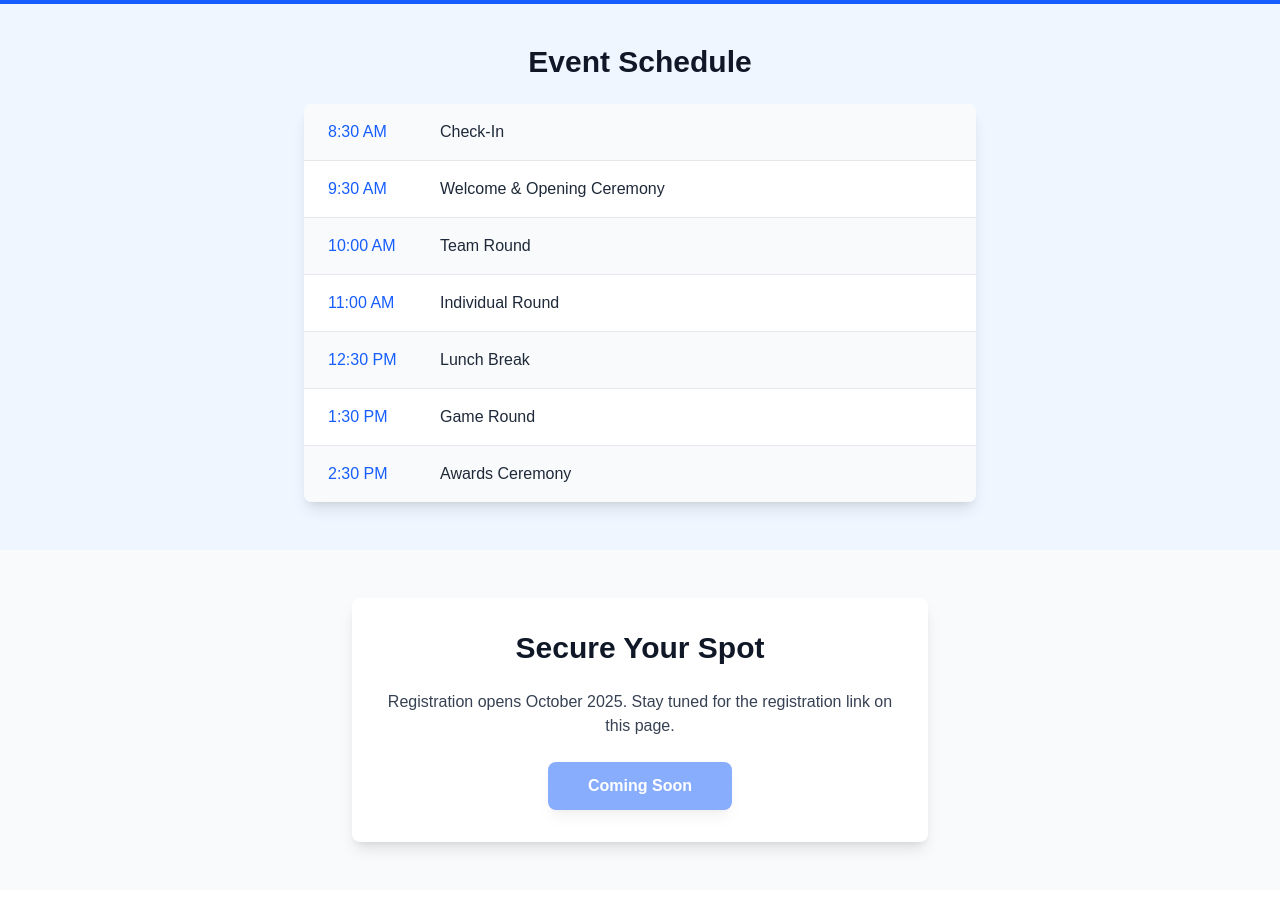
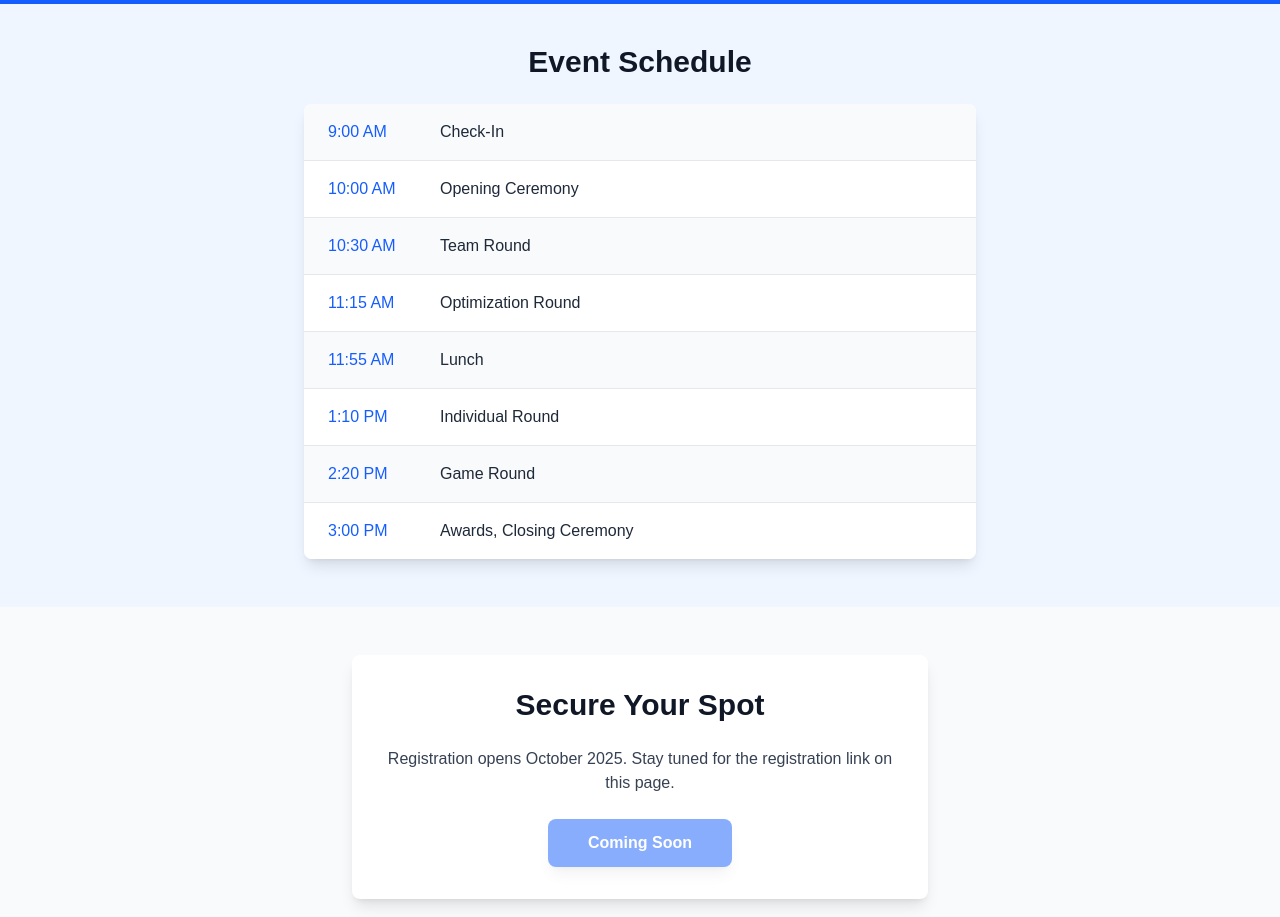
Before and after one commit to mkornilov07/uvamt-website, a Next.js app in the folder uvamt-website/: page / in a window 1280 px wide. Shown: the part 2220-3137 px from the top of the page. Built offline with nearby package versions, Linux system fonts and the light colour scheme.

Commit message:
schedule fix

```diff
--- a/uvamt-website/data/schedule.ts
+++ b/uvamt-website/data/schedule.ts
@@ -4,11 +4,12 @@ export interface ScheduleItem {
 }
 
 export const schedule: ScheduleItem[] = [
-    { time: "8:30 AM", activity: "Check-In" },
-    { time: "9:30 AM", activity: "Welcome & Opening Ceremony" },
-    { time: "10:00 AM", activity: "Team Round" },
-    { time: "11:00 AM", activity: "Individual Round" },
-    { time: "12:30 PM", activity: "Lunch Break" },
-    { time: "1:30 PM", activity: "Game Round" },
-    { time: "2:30 PM", activity: "Awards Ceremony" },
+    { time: "9:00 AM", activity: "Check-In" },
+    { time: "10:00 AM", activity: "Opening Ceremony" },
+    { time: "10:30 AM", activity: "Team Round" },
+    { time: "11:15 AM", activity: "Optimization Round" },
+    { time: "11:55 AM", activity: "Lunch" },
+    { time: "1:10 PM", activity: "Individual Round" },
+    { time: "2:20 PM", activity: "Game Round" },
+    { time: "3:00 PM", activity: "Awards, Closing Ceremony" },
 ];
```
